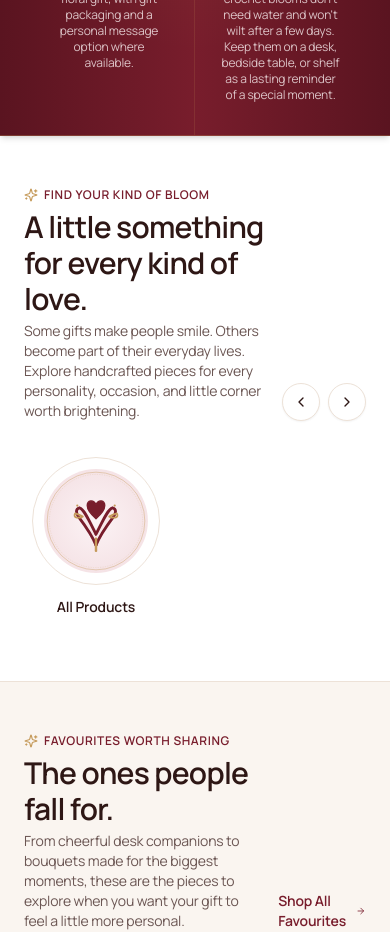
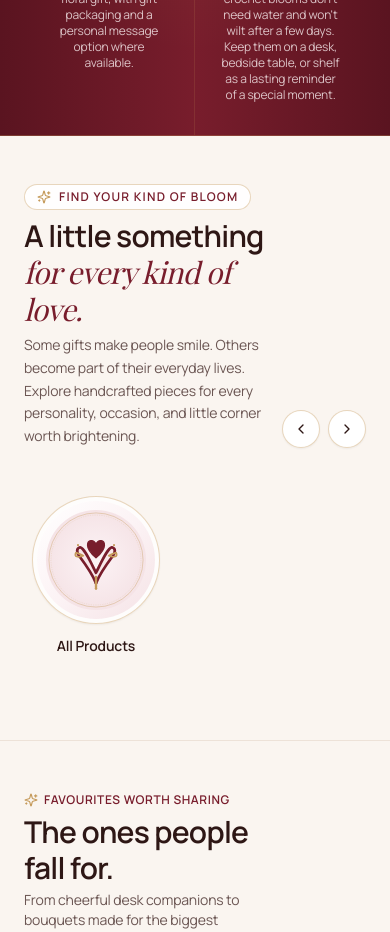
Before and after one commit to TanmayPatil28/DivijaArtHouse, a Next.js app: page / in a window 390 px wide. Shown: the part 2300-3232 px from the top of the page. Built offline with nearby package versions, Linux system fonts and the light colour scheme; no server answers; the database is empty.

Commit message:
feat(collections): elevate collection reel with gold halo medallions, serif headline and mobile progress track

```diff
--- a/src/components/home/CollectionReel.tsx
+++ b/src/components/home/CollectionReel.tsx
@@ -1,9 +1,8 @@
 'use client';
 
-import React, { useRef } from 'react';
+import React, { useRef, useState, useEffect } from 'react';
 import Link from 'next/link';
-import Image from 'next/image';
-import { ChevronLeft, ChevronRight, Sparkles } from 'lucide-react';
+import { ChevronLeft, ChevronRight, Sparkles, ArrowRight } from 'lucide-react';
 import type { CategoryWithProducts } from '@/types';
 
 interface CollectionReelProps {
@@ -12,10 +11,20 @@ interface CollectionReelProps {
 
 export function CollectionReel({ categories }: CollectionReelProps) {
   const scrollContainerRef = useRef<HTMLDivElement>(null);
+  const [scrollProgress, setScrollProgress] = useState(0);
+
+  const handleScroll = () => {
+    if (!scrollContainerRef.current) return;
+    const { scrollLeft, scrollWidth, clientWidth } = scrollContainerRef.current;
+    const totalScroll = scrollWidth - clientWidth;
+    if (totalScroll > 0) {
+      setScrollProgress((scrollLeft / totalScroll) * 100);
+    }
+  };
 
   const scroll = (direction: 'left' | 'right') => {
     if (!scrollContainerRef.current) return;
-    const scrollAmount = direction === 'left' ? -300 : 300;
+    const scrollAmount = direction === 'left' ? -320 : 320;
     scrollContainerRef.current.scrollBy({
       left: scrollAmount,
       behavior: 'smooth',
@@ -42,30 +51,39 @@ export function CollectionReel({ categories }: CollectionReelProps) {
   return (
     <section
       aria-label="Shop by Collection"
-      className="py-12 md:py-16 bg-white border-b border-border-subtle overflow-hidden"
+      className="py-12 md:py-16 bg-surface-canvas border-b border-border-subtle relative overflow-hidden"
     >
+      {/* Ambient Silk Atmosphere Glow */}
+      <div
+        className="absolute top-1/2 left-1/3 -translate-y-1/2 w-[500px] h-[300px] bg-[radial-gradient(ellipse,rgba(197,154,90,0.08),transparent_70%)] pointer-events-none -z-10"
+        aria-hidden="true"
+      />
+
       <div className="max-w-7xl mx-auto px-4 sm:px-6 lg:px-8">
         {/* Section Header */}
-        <div className="flex flex-col sm:flex-row items-start sm:items-end justify-between mb-8 gap-4">
+        <div className="flex flex-col sm:flex-row items-start sm:items-end justify-between mb-8 sm:mb-10 gap-4">
           <div>
-            <div className="inline-flex items-center gap-1.5 text-xs font-semibold uppercase tracking-wider text-primary mb-1.5">
-              <Sparkles className="w-3.5 h-3.5 text-gold" />
+            <div className="inline-flex items-center gap-2 px-3 py-1 rounded-full bg-white/90 border border-gold/40 text-primary text-xs font-semibold uppercase tracking-widest shadow-2xs mb-2 backdrop-blur-sm">
+              <Sparkles className="w-3.5 h-3.5 text-gold shrink-0" />
               <span>FIND YOUR KIND OF BLOOM</span>
             </div>
             <h2 className="text-2xl sm:text-3xl md:text-4xl font-semibold tracking-tight text-text-main">
-              A little something for every kind of love.
+              A little something{' '}
+              <span className="font-serif italic font-normal text-primary">
+                for every kind of love.
+              </span>
             </h2>
-            <p className="text-sm text-text-muted mt-1 max-w-2xl">
+            <p className="text-sm text-text-muted mt-1.5 max-w-2xl leading-relaxed">
               Some gifts make people smile. Others become part of their everyday lives. Explore handcrafted pieces for every personality, occasion, and little corner worth brightening.
             </p>
           </div>
 
           {/* Desktop Arrow Controls */}
-          <div className="hidden sm:flex items-center gap-2">
+          <div className="hidden sm:flex items-center gap-2 shrink-0">
             <button
               type="button"
               onClick={() => scroll('left')}
-              className="p-2.5 rounded-full border border-border-subtle bg-white hover:bg-surface-warm hover:border-gold/50 text-text-main transition-colors shadow-sm"
+              className="p-2.5 rounded-full border border-gold/40 bg-white hover:bg-primary hover:text-white hover:border-primary text-text-main transition-all duration-300 shadow-sm hover:shadow-wine-glow active:scale-95"
               aria-label="Scroll collections left"
             >
               <ChevronLeft className="w-4 h-4" />
@@ -73,7 +91,7 @@ export function CollectionReel({ categories }: CollectionReelProps) {
             <button
               type="button"
               onClick={() => scroll('right')}
-              className="p-2.5 rounded-full border border-border-subtle bg-white hover:bg-surface-warm hover:border-gold/50 text-text-main transition-colors shadow-sm"
+              className="p-2.5 rounded-full border border-gold/40 bg-white hover:bg-primary hover:text-white hover:border-primary text-text-main transition-all duration-300 shadow-sm hover:shadow-wine-glow active:scale-95"
               aria-label="Scroll collections right"
             >
               <ChevronRight className="w-4 h-4" />
@@ -81,28 +99,29 @@ export function CollectionReel({ categories }: CollectionReelProps) {
           </div>
         </div>
 
-        {/* Horizontally Scrollable Reel */}
+        {/* Horizontally Scrollable Reel with Fluted Gold Concentric Medallions */}
         <div
           ref={scrollContainerRef}
+          onScroll={handleScroll}
           data-lenis-prevent
-          className="flex items-start gap-4 sm:gap-6 overflow-x-auto pb-4 pt-1 scrollbar-none snap-x snap-mandatory scroll-smooth"
+          className="flex items-start gap-5 sm:gap-7 overflow-x-auto pb-4 pt-2 scrollbar-none snap-x snap-mandatory scroll-smooth"
           style={{ scrollbarWidth: 'none', msOverflowStyle: 'none' }}
         >
           {allItems.map((item, idx) => (
             <Link
               key={idx}
               href={item.href}
-              className="group flex-shrink-0 flex flex-col items-center text-center w-28 sm:w-36 snap-start focus:outline-none"
+              className="group flex-shrink-0 flex flex-col items-center text-center w-28 sm:w-36 md:w-40 snap-start focus:outline-none"
             >
-              {/* Circular Medallion Container */}
-              <div className="relative w-24 h-24 sm:w-32 sm:h-32 rounded-full p-1 bg-white border border-border-subtle group-hover:border-gold group-hover:shadow-lg transition-all duration-300 transform group-hover:scale-105 flex items-center justify-center overflow-hidden">
-                <div className="relative w-full h-full">
-                  <Image
+              {/* Luxury Gold-Halo Medallion Container */}
+              <div className="relative w-24 h-24 sm:w-32 sm:h-32 md:w-36 md:h-36 rounded-full p-1 bg-white/80 backdrop-blur-sm border border-gold/40 shadow-sm group-hover:border-gold group-hover:shadow-[0_8px_30px_rgba(197,154,90,0.35)] group-hover:scale-105 transition-all duration-500 ease-out flex items-center justify-center">
+                {/* Concentric Golden Ring & Blush Medallion Disc */}
+                <div className="relative w-full h-full rounded-full overflow-hidden p-1.5 bg-gradient-to-br from-white via-[#FCF3F5] to-[#F5E3E6]">
+                  <img
                     src={item.image}
                     alt={item.name}
-                    fill
-                    unoptimized={typeof item.image === 'string' && item.image.endsWith('.svg')}
-                    className="object-contain p-1"
+                    className="w-full h-full object-contain transition-transform duration-500 ease-out group-hover:scale-110 drop-shadow-xs"
+                    loading="lazy"
                   />
                 </div>
               </div>
@@ -111,13 +130,30 @@ export function CollectionReel({ categories }: CollectionReelProps) {
               <span className="mt-3 text-xs sm:text-sm font-semibold text-text-main group-hover:text-primary transition-colors line-clamp-1">
                 {item.name}
               </span>
+
               {item.count > 0 && (
                 <span className="text-[11px] text-text-muted mt-0.5">
                   {item.count} {item.count === 1 ? 'design' : 'designs'}
                 </span>
               )}
+
+              {/* Interactive Shop Reveal */}
+              <span className="text-[10px] sm:text-[11px] font-semibold text-primary inline-flex items-center gap-1 opacity-0 group-hover:opacity-100 transition-all duration-300 mt-1 transform translate-y-1 group-hover:translate-y-0">
+                <span>Shop</span>
+                <ArrowRight className="w-3 h-3 text-gold" />
+              </span>
             </Link>
           ))}
+        </div>
+
+        {/* Mobile Subtle Progress Indicator Track */}
+        <div className="sm:hidden mt-3 flex justify-center">
+          <div className="w-24 h-1 bg-border-subtle rounded-full overflow-hidden">
+            <div
+              className="h-full bg-gold rounded-full transition-all duration-150"
+              style={{ width: `${Math.max(25, scrollProgress)}%` }}
+            />
+          </div>
         </div>
       </div>
     </section>
```
